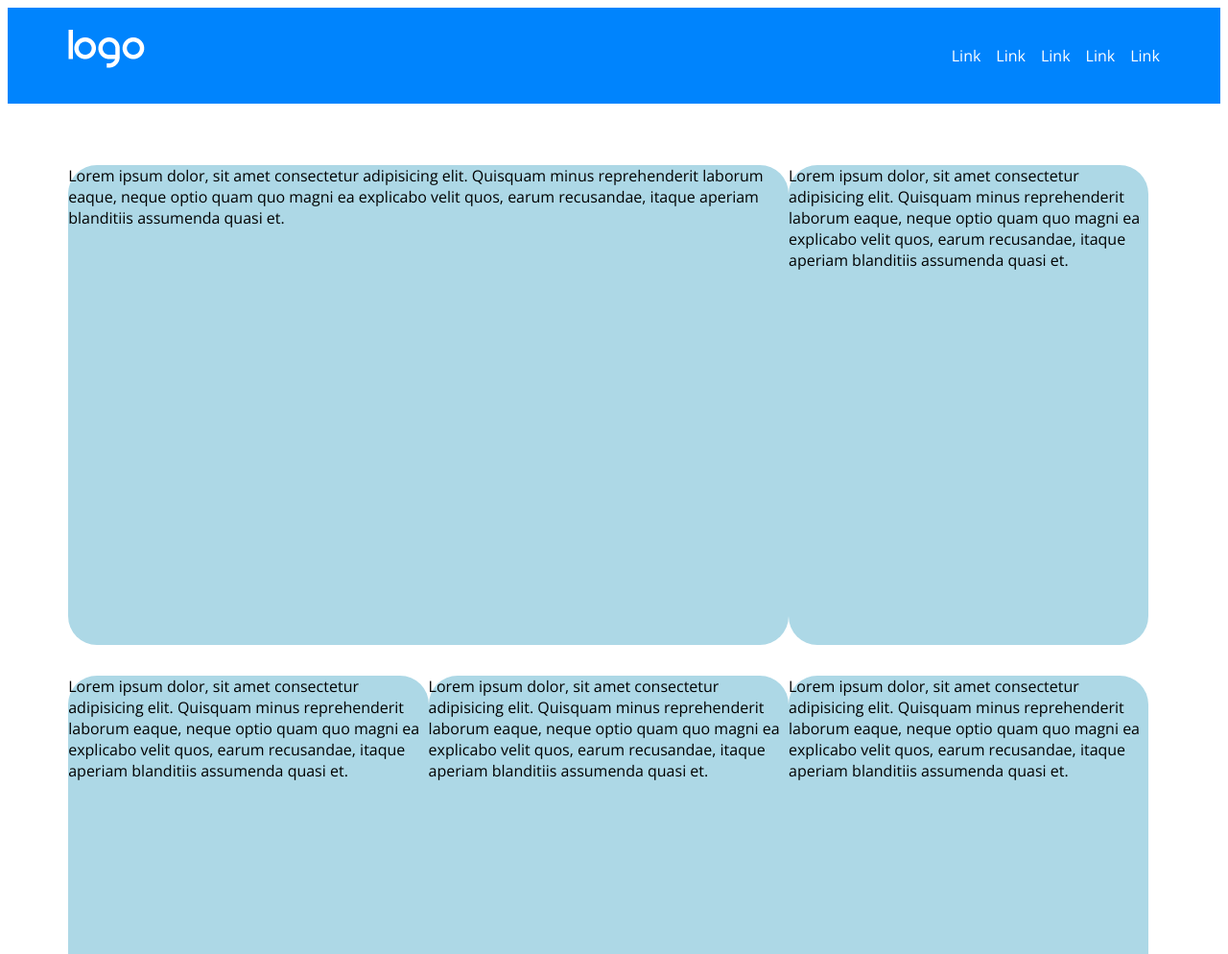
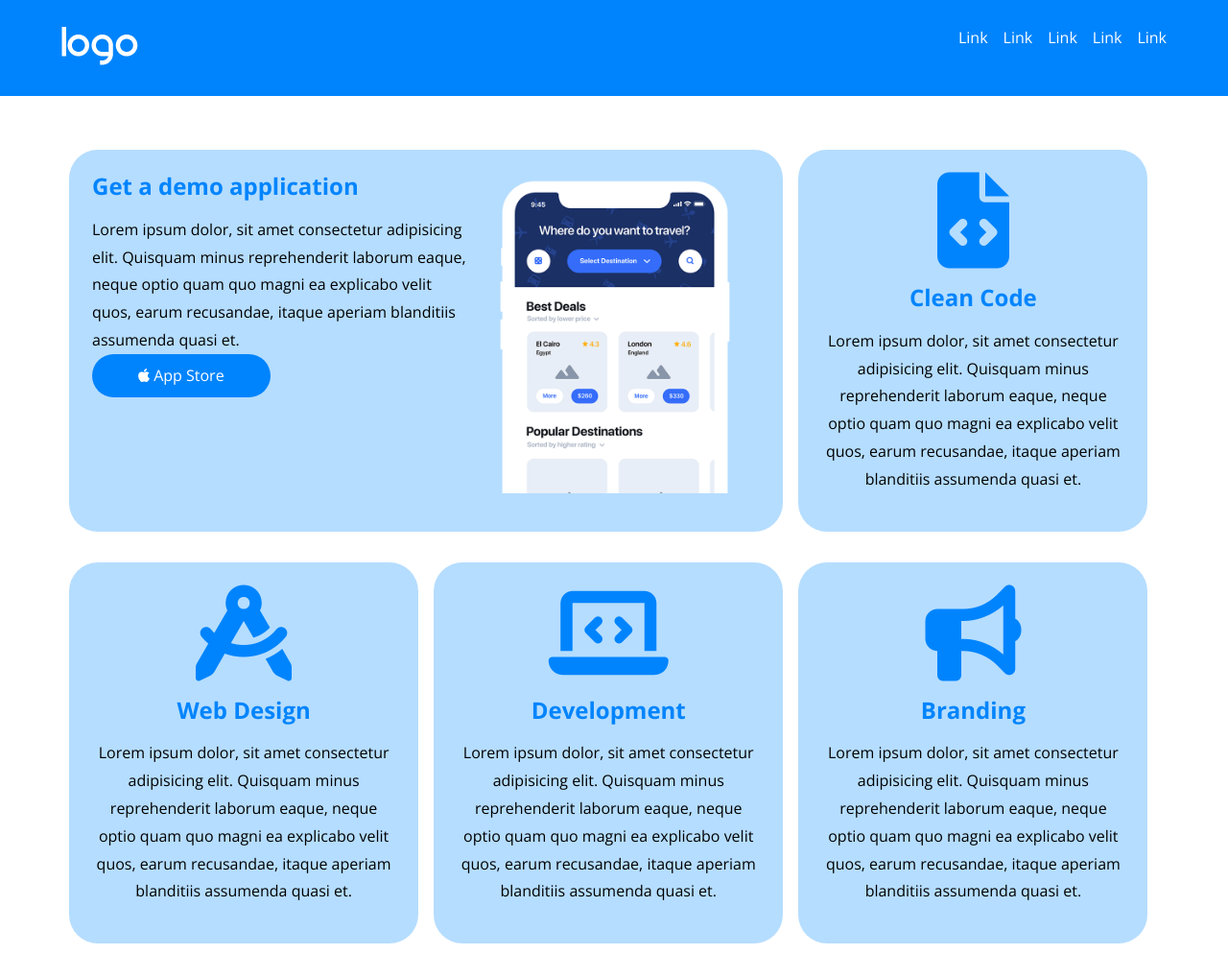
Before and after one commit to silvanoguel/htmlcss-responsive-layout, a plain HTML site: page index.html in a window 1280 px wide. Shown: the top 994 px of the page at 96% size. Drawn offline with nearby package versions, Linux system fonts and the light colour scheme.

Commit message:
add: demo section details

```diff
--- a/css/style.css
+++ b/css/style.css
@@ -1,4 +1,4 @@
-e/* RESET */
+/* RESET */
 * {
     padding: 0;
     margin: 0;
@@ -86,13 +86,60 @@ header .menu {
 
 .card {
     /* debug */
-    height: 500px;
-    background-color: lightblue;
+    background-color: #B5DDFF;
     border-radius: 30px;
+    padding: 1.5rem;
+    margin: 0.5rem;
 }
 
 .row1 {
     flex-direction: column;
+}
+
+.card-image img {
+    width: 300px;
+    display: block;
+}
+
+.card-text {
+    line-height: 1.8rem;
+    padding-bottom: 1rem;
+    text-align: center;
+}
+
+.card-text-title {
+    color: #0084FD;
+    padding-bottom: 1rem;
+    font-size: 1.5rem;
+    text-align: center;
+}
+
+.btn {
+    background-color: #0084FD;
+    color: white;
+    padding: 0.5rem 3rem;
+    display: inline-block;
+    text-decoration: none;
+    border-radius: 30px;
+}
+
+.card-logo {
+    color: #0084FD;
+    font-size: 100px;
+    margin: 0 auto;
+    display: table;
+    padding-bottom: 1rem;
+}
+
+.card-particular .card-text-title  {
+    text-align: left;
+}
+
+.card-particular .card-text  {
+    text-align: left;
+}
+.card-particular .card-text .btn {
+    text-align: left;
 }
 
 /* Media Queries */
@@ -105,6 +152,7 @@ header .menu {
     }
     .col-33 {
         width: calc(100%);
+        display: flex;
     }
     .col-66 {
         width: 66%;
@@ -118,8 +166,21 @@ header .menu {
     }
 }
 
+
+/* For desktop */
+@media screen and (min-width:992px) {
+    .card-particular  {
+     display: flex;
+     }
+     /* Layout */
+     .col-66 {
+        width: 66%;
+        display: flex;
+    }
+ }
+
+
 /* Planning section */
-
 .planning {
     /* debug */
     background-color: blueviolet;
@@ -162,8 +223,9 @@ header .menu {
 
 .testimonial-card img {
     /* debug */
-    width: 300px;
-    height: 100%;
+    width: 150px;
+    height: 150px;
+    object-fit: cover;
     border-radius: 50%;
 }
 
--- a/index.html
+++ b/index.html
@@ -44,28 +44,51 @@
         <section class="container-90">
             <div class="row1 flex">
                 <div class="col-66 margin-top1rem">
-                    <div class="card">
-                        <p>Lorem ipsum dolor, sit amet consectetur adipisicing elit. Quisquam minus reprehenderit laborum eaque, neque optio quam quo magni ea explicabo velit quos, earum recusandae, itaque aperiam blanditiis assumenda quasi et.</p>
+                    <div class="card card-particular">
+                        <div class="card-text">
+                            <p class="card-text-title"><b>Get a demo application</b></p>
+                            <p>Lorem ipsum dolor, sit amet consectetur adipisicing elit. Quisquam minus reprehenderit laborum eaque, neque optio quam quo magni ea explicabo velit quos, earum recusandae, itaque aperiam blanditiis assumenda quasi et.</p>
+                            <a href="" class="btn"><i class="fa-brands fa-apple"></i> App Store</a>
+                        </div>
+                        <div class="card-image">
+                            <img src="img/phone.png" alt="">
+                        </div>
                     </div>
                 </div>
                 <div class="col-33 margin-top1rem">
                     <div class="card">
-                        <p>Lorem ipsum dolor, sit amet consectetur adipisicing elit. Quisquam minus reprehenderit laborum eaque, neque optio quam quo magni ea explicabo velit quos, earum recusandae, itaque aperiam blanditiis assumenda quasi et.</p>
+                        <div class="card-text">
+                            <span class="card-logo"><i class="fa-solid fa-file-code"></i></span>
+                            <p class="card-text-title"><b>Clean Code</b></p>
+                            <p>Lorem ipsum dolor, sit amet consectetur adipisicing elit. Quisquam minus reprehenderit laborum eaque, neque optio quam quo magni ea explicabo velit quos, earum recusandae, itaque aperiam blanditiis assumenda quasi et.</p>
+                        </div>
                     </div>
                 </div>
                 <div class="col-33 margin-top1rem">
                     <div class="card">
-                        <p>Lorem ipsum dolor, sit amet consectetur adipisicing elit. Quisquam minus reprehenderit laborum eaque, neque optio quam quo magni ea explicabo velit quos, earum recusandae, itaque aperiam blanditiis assumenda quasi et.</p>
+                        <div class="card-text">
+                            <span class="card-logo"><i class="fa-solid fa-compass-drafting"></i></span>
+                            <p class="card-text-title"><b>Web Design</b></p>
+                            <p>Lorem ipsum dolor, sit amet consectetur adipisicing elit. Quisquam minus reprehenderit laborum eaque, neque optio quam quo magni ea explicabo velit quos, earum recusandae, itaque aperiam blanditiis assumenda quasi et.</p>
+                        </div>
                     </div>
                 </div>
                 <div class="col-33 margin-top1rem">
                     <div class="card">
-                        <p>Lorem ipsum dolor, sit amet consectetur adipisicing elit. Quisquam minus reprehenderit laborum eaque, neque optio quam quo magni ea explicabo velit quos, earum recusandae, itaque aperiam blanditiis assumenda quasi et.</p>
+                        <div class="card-text">
+                            <span class="card-logo"><i class="fa-solid fa-laptop-code"></i></span>
+                            <p class="card-text-title"><b>Development</b></p>
+                            <p>Lorem ipsum dolor, sit amet consectetur adipisicing elit. Quisquam minus reprehenderit laborum eaque, neque optio quam quo magni ea explicabo velit quos, earum recusandae, itaque aperiam blanditiis assumenda quasi et.</p>
+                        </div>
                     </div>
                 </div>
                 <div class="col-33 margin-top1rem">
                     <div class="card">
-                        <p>Lorem ipsum dolor, sit amet consectetur adipisicing elit. Quisquam minus reprehenderit laborum eaque, neque optio quam quo magni ea explicabo velit quos, earum recusandae, itaque aperiam blanditiis assumenda quasi et.</p>
+                        <div class="card-text">
+                            <span class="card-logo"><i class="fa-solid fa-bullhorn"></i></span>
+                            <p class="card-text-title"><b>Branding</b></p>
+                            <p>Lorem ipsum dolor, sit amet consectetur adipisicing elit. Quisquam minus reprehenderit laborum eaque, neque optio quam quo magni ea explicabo velit quos, earum recusandae, itaque aperiam blanditiis assumenda quasi et.</p>
+                        </div>
                     </div>
                 </div>
             </div>
```
